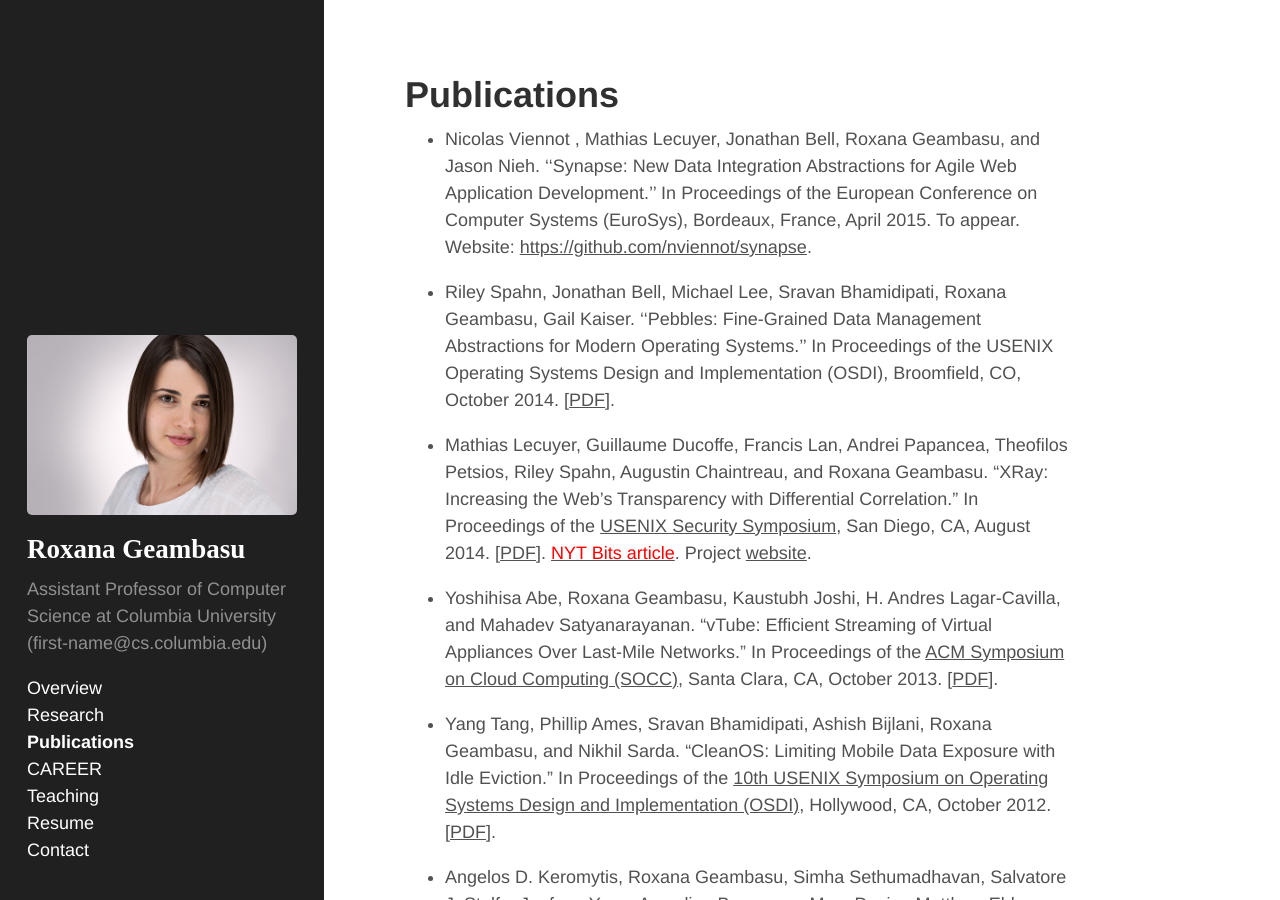
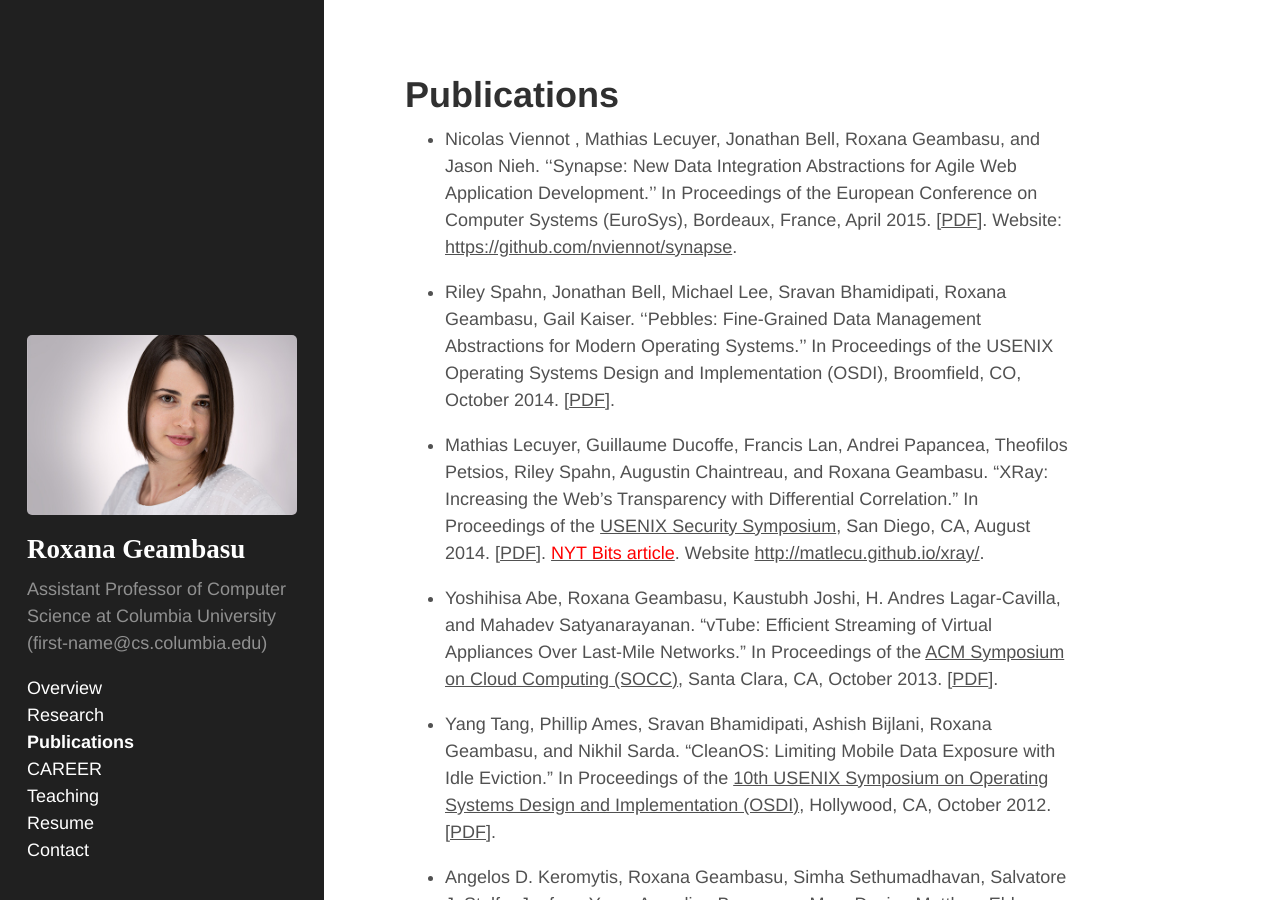
Before and after one commit to roxanageambasu/roxanageambasu.github.io, a Jekyll site: the page built from 02-publications.md, in a window 1280 px wide and 900 px high. Built offline with Jekyll 4.4.1, drawn with Linux system fonts in a browser that asks for light colours; Markdown is read by kramdown in place of the engine named in the settings.

Commit message:
synapse pub

```diff
--- a/02-publications.md
+++ b/02-publications.md
@@ -7,7 +7,8 @@ title: Publications
   Nieh. ''Synapse: New Data Integration Abstractions for Agile Web
   Application Development.'' In Proceedings of the European
   Conference on Computer Systems (EuroSys), Bordeaux, France, April 2015.
-  To appear.  Website: <a
+  [<a href="{{ site.baseurl }}/publications/eurosys2015synapse.pdf">PDF</a>].
+  Website: <a
   href="https://github.com/nviennot/synapse">https://github.com/nviennot/synapse</a>.
 
 * Riley Spahn, Jonathan Bell, Michael Lee, Sravan Bhamidipati, Roxana Geambasu, Gail Kaiser. ''Pebbles: Fine-Grained Data Management Abstractions for Modern Operating Systems.''  In Proceedings of the USENIX Operating Systems Design and Implementation (OSDI), Broomfield, CO, October 2014. [<a href="{{ site.baseurl }}/publications/osdi2014pebbles.pdf">PDF</a>].
@@ -16,7 +17,7 @@ title: Publications
 "XRay: Increasing the Web's Transparency with Differential Correlation."
 In Proceedings of the <a href="http://usenix.org/conference/usenixsecurity14">USENIX Security Symposium</a>,
 San Diego, CA, August 2014. [<a href="{{ site.baseurl }}/publications/usenixsec2014xray.pdf">PDF</a>]. <a href="http://bits.blogs.nytimes.com/2014/08/18/xray-a-new-tool-for-tracking-the-use-of-personal-data-on-the-web/"><font color="red">NYT Bits article</font></a>.
-Project <a href="http://xray.cs.columbia.edu"> website</a>.
+Website <a href="http://matlecu.github.io/xray/">http://matlecu.github.io/xray/</a>.
 
 * Yoshihisa Abe, Roxana Geambasu, Kaustubh Joshi, H. Andres Lagar-Cavilla, and Mahadev Satyanarayanan.
 "vTube: Efficient Streaming of Virtual Appliances Over Last-Mile Networks."
```
Also changed, not shown: 2 other files.
